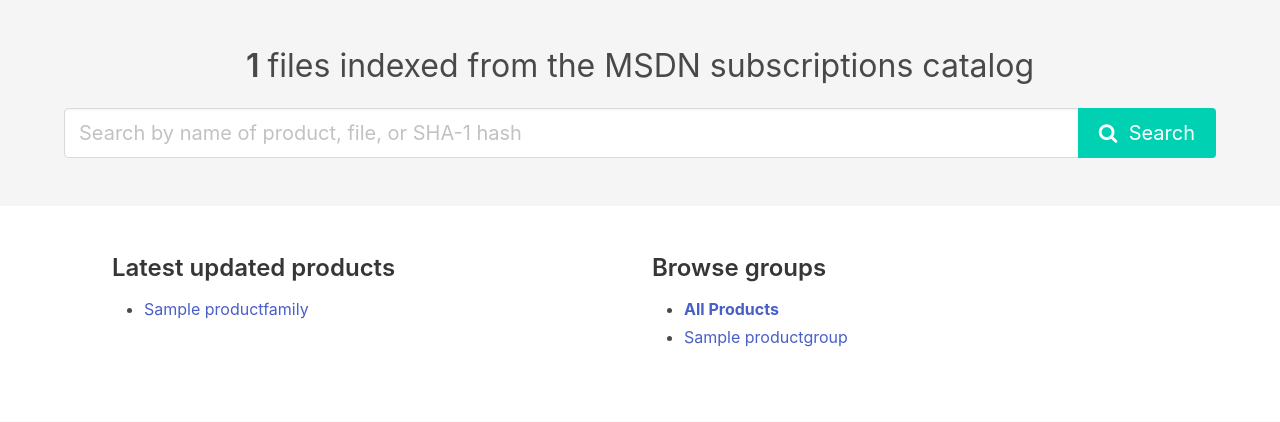
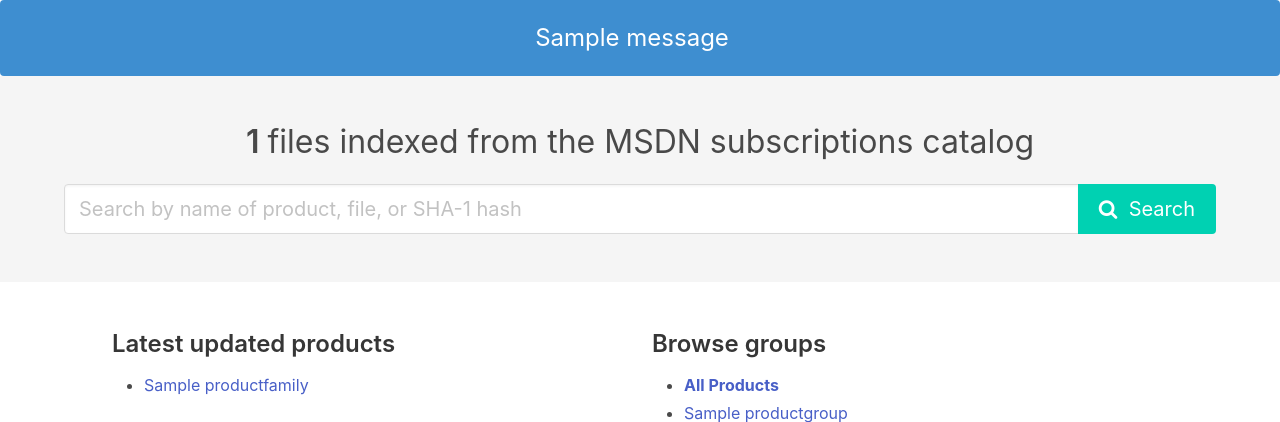
Before and after one commit to mauricew/dnhash, a Django app: page / in a window 1280 px wide. Shown: the part 53-475 px from the top of the page. Run offline with Django 3.2, Linux system fonts and the light colour scheme; tables that the repository leaves empty hold one stand-in row (values such as "Sample post"); one stand-in notice (Sample message) is shown; some libraries are stand-ins or nearby versions.

Commit message:
Quickly put together a message system

```diff
--- a/msdn/templates/msdn/index.html
+++ b/msdn/templates/msdn/index.html
@@ -1,16 +1,15 @@
 {% extends 'base.html' %}
 {% block content %}
-    {% if show_fcu_banner %}
-    <section class="hero is-info">
-        <div class="hero-body">
-            <div class="container has-text-centered">
-                <h1 class="title">Windows 10 Fall Creators Update</h1>
-                <h2 class="subtitle">
-                    <a href="/families/711?ref=banner">Click here to get file information.</a>
-                </h2>
+    {% if messages %}
+    <ul class="messages">
+        {% for message in messages %}
+        <div class="notification is-info is-size-4 has-text-centered">
+            <div class="container">
+                {{ message | safe }}
             </div>
-        </div>
-    </section>
+          </div>
+        {% endfor %}
+    </ul>
     {% endif %}
     <section class="hero is-light">
         <div class="hero-body">
--- a/msdn/views.py
+++ b/msdn/views.py
@@ -1,7 +1,10 @@
 import datetime
 import string
+import json
+import os
 from django.shortcuts import render, get_object_or_404, redirect
 from django.db.models import Max, Count, Q
+from django.contrib import messages
 
 # Create your views here.
 from .models import File, Language, ProductGroup, ProductFamily
@@ -16,11 +19,17 @@ def index(request):
     groups = ProductGroup.objects.order_by("name")
     total_count = File.objects.count()
 
-    fcu_banner_expiration_date = datetime.date(2017, 11, 10)
-    show_fcu_banner = datetime.date.today() < fcu_banner_expiration_date
+    try:
+        msg_file = open(os.path.dirname(__file__) + '/data/messages.json')
+        # Input file should be an array of strings
+        msgs = json.loads(msg_file.read())
+        for msg in msgs:
+            messages.add_message(request, messages.INFO, msg, extra_tags='safe')
+    except Exception as e:
+        # No messages
+        pass
 
     context = {
-        'show_fcu_banner': show_fcu_banner,
         'latest_files': latest_files,
         'latest_updated_families': latest_updated_families,
         'groups': groups, 'total_count': total_count,
```
